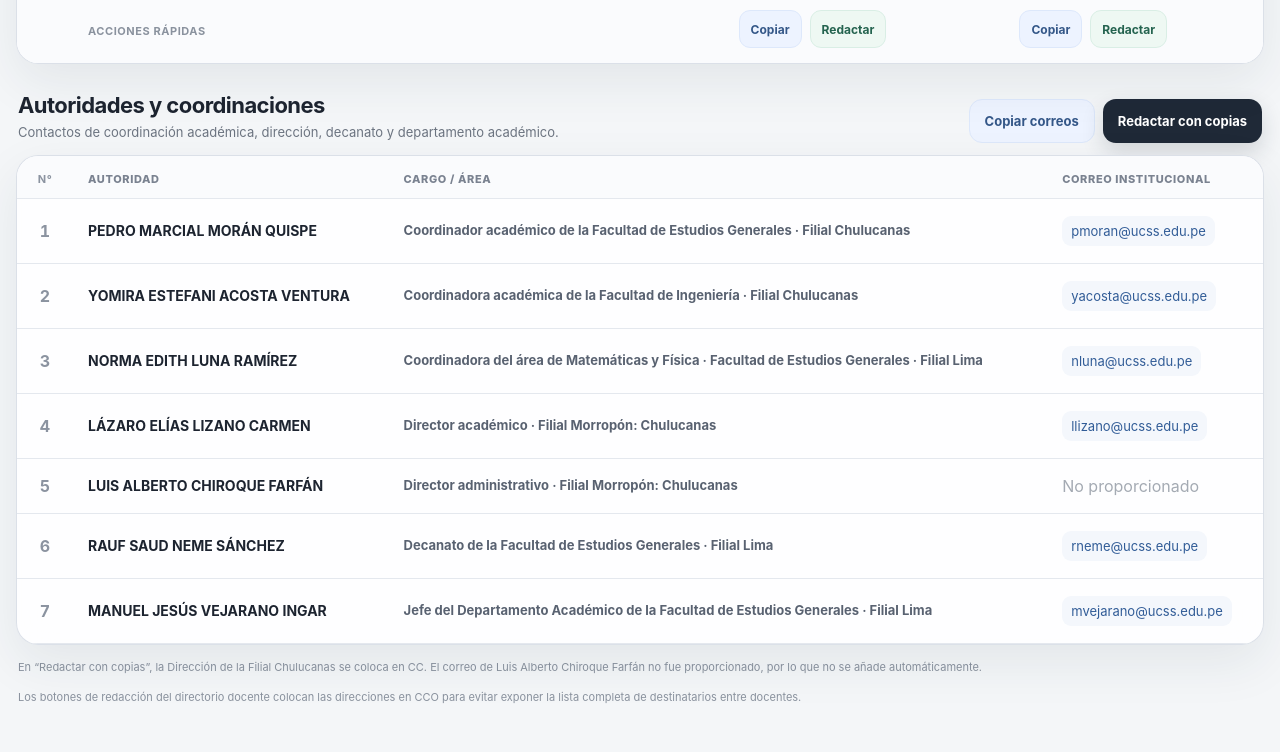
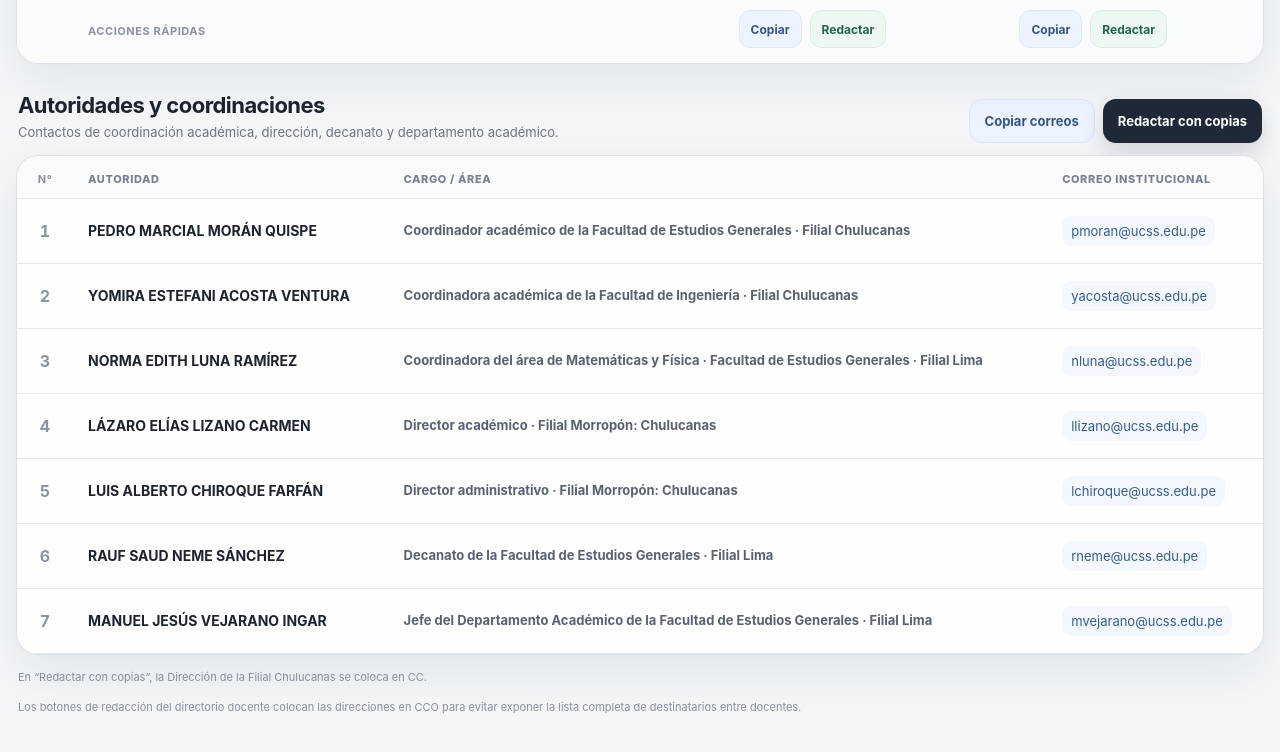
Before and after one commit to la86926/ucss-directorio, a plain HTML site: page index.html in a window 1280 px wide. Shown: the part 953-1705 px from the top of the page. Drawn offline with Linux system fonts and the light colour scheme.

Commit message:
Agregar correo de Luis Alberto Chiroque Farfán

```diff
--- a/index.html
+++ b/index.html
@@ -233,7 +233,7 @@
         </div>
         <div class="cards" id="authorityCards"></div>
       </section>
-      <p class="privacy-note">En “Redactar con copias”, la Dirección de la Filial Chulucanas se coloca en CC. El correo de Luis Alberto Chiroque Farfán no fue proporcionado, por lo que no se añade automáticamente.</p>
+      <p class="privacy-note">En “Redactar con copias”, la Dirección de la Filial Chulucanas se coloca en CC.</p>
     </section>
 
     <p class="privacy-note">Los botones de redacción del directorio docente colocan las direcciones en CCO para evitar exponer la lista completa de destinatarios entre docentes.</p>
@@ -260,7 +260,7 @@
       { n: 2, name: 'YOMIRA ESTEFANI ACOSTA VENTURA', role: 'Coordinadora académica de la Facultad de Ingeniería · Filial Chulucanas', email: 'yacosta@ucss.edu.pe', group: 'to' },
       { n: 3, name: 'NORMA EDITH LUNA RAMÍREZ', role: 'Coordinadora del área de Matemáticas y Física · Facultad de Estudios Generales · Filial Lima', email: 'nluna@ucss.edu.pe', group: 'to' },
       { n: 4, name: 'LÁZARO ELÍAS LIZANO CARMEN', role: 'Director académico · Filial Morropón: Chulucanas', email: 'llizano@ucss.edu.pe', group: 'cc' },
-      { n: 5, name: 'LUIS ALBERTO CHIROQUE FARFÁN', role: 'Director administrativo · Filial Morropón: Chulucanas', email: '', group: 'cc' },
+      { n: 5, name: 'LUIS ALBERTO CHIROQUE FARFÁN', role: 'Director administrativo · Filial Morropón: Chulucanas', email: 'lchiroque@ucss.edu.pe', group: 'cc' },
       { n: 6, name: 'RAUF SAUD NEME SÁNCHEZ', role: 'Decanato de la Facultad de Estudios Generales · Filial Lima', email: 'rneme@ucss.edu.pe', group: 'to' },
       { n: 7, name: 'MANUEL JESÚS VEJARANO INGAR', role: 'Jefe del Departamento Académico de la Facultad de Estudios Generales · Filial Lima', email: 'mvejarano@ucss.edu.pe', group: 'to' }
     ];
```
